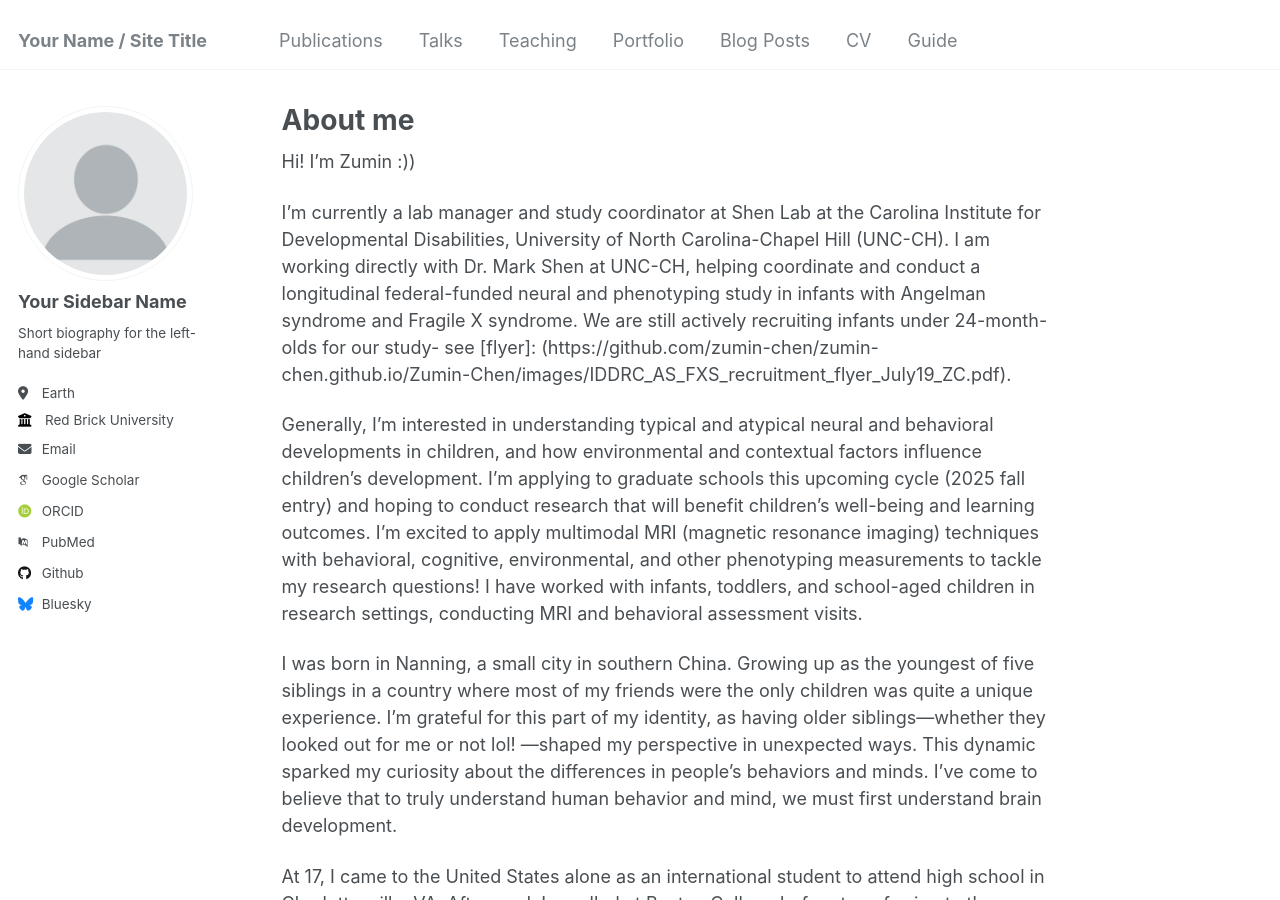
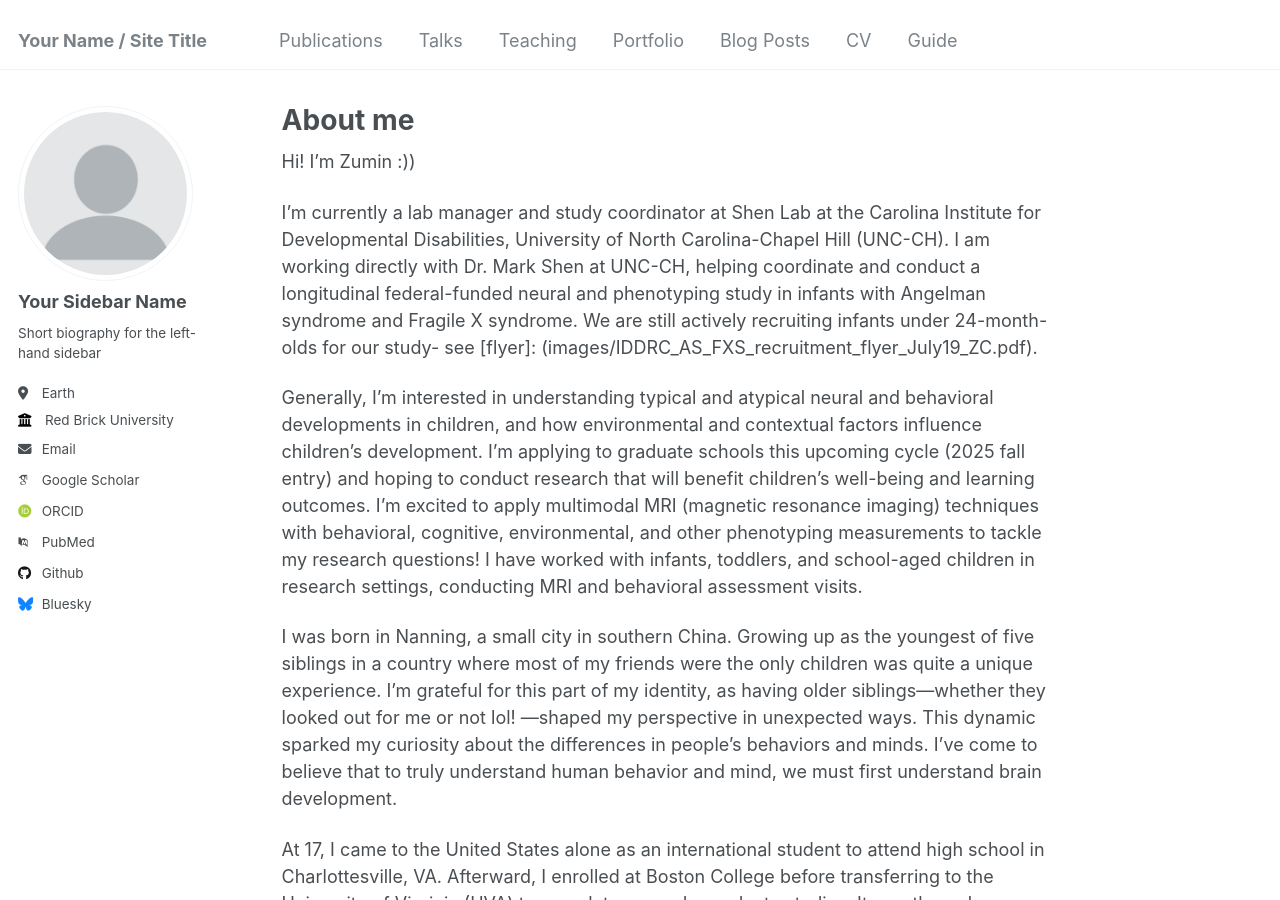
Before and after one commit to zumin-chen/Zumin-Chen, a Jekyll site: the page built from _pages/about.md, in a window 1280 px wide and 900 px high. Built offline with Jekyll 4.4.1, drawn with Linux system fonts in a browser that asks for light colours; some web fonts are replaced; part of the change alters nothing that is shown.

Commit message:
Update about.md

```diff
--- a/_pages/about.md
+++ b/_pages/about.md
@@ -9,7 +9,7 @@ redirect_from:
 
 Hi! I'm Zumin :))
 
-I'm currently a lab manager and study coordinator at Shen Lab at the Carolina Institute for Developmental Disabilities, University of North Carolina-Chapel Hill (UNC-CH). I am working directly with Dr. Mark Shen at UNC-CH, helping coordinate and conduct a longitudinal federal-funded neural and phenotyping study in infants with Angelman syndrome and Fragile X syndrome. We are still actively recruiting infants under 24-month-olds for our study- see [flyer]: (https://github.com/zumin-chen/zumin-chen.github.io/Zumin-Chen/images/IDDRC_AS_FXS_recruitment_flyer_July19_ZC.pdf).
+I'm currently a lab manager and study coordinator at Shen Lab at the Carolina Institute for Developmental Disabilities, University of North Carolina-Chapel Hill (UNC-CH). I am working directly with Dr. Mark Shen at UNC-CH, helping coordinate and conduct a longitudinal federal-funded neural and phenotyping study in infants with Angelman syndrome and Fragile X syndrome. We are still actively recruiting infants under 24-month-olds for our study- see [flyer]: (images/IDDRC_AS_FXS_recruitment_flyer_July19_ZC.pdf).
 
 Generally, I'm interested in understanding typical and atypical neural and behavioral developments in children, and how environmental and contextual factors influence children's development. I'm applying to graduate schools this upcoming cycle (2025 fall entry) and hoping to conduct research that will benefit children's well-being and learning outcomes. I'm excited to apply multimodal MRI (magnetic resonance imaging) techniques with behavioral, cognitive, environmental, and other phenotyping measurements to tackle my research questions! I have worked with infants, toddlers, and school-aged children in research settings, conducting MRI and behavioral assessment visits.
 
```
